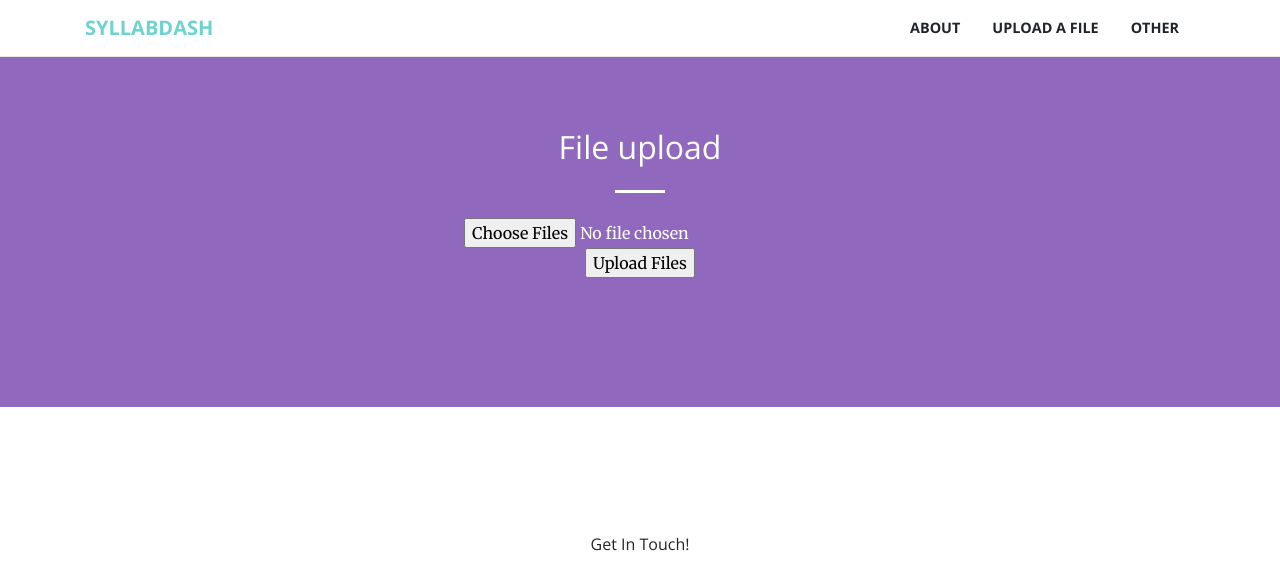
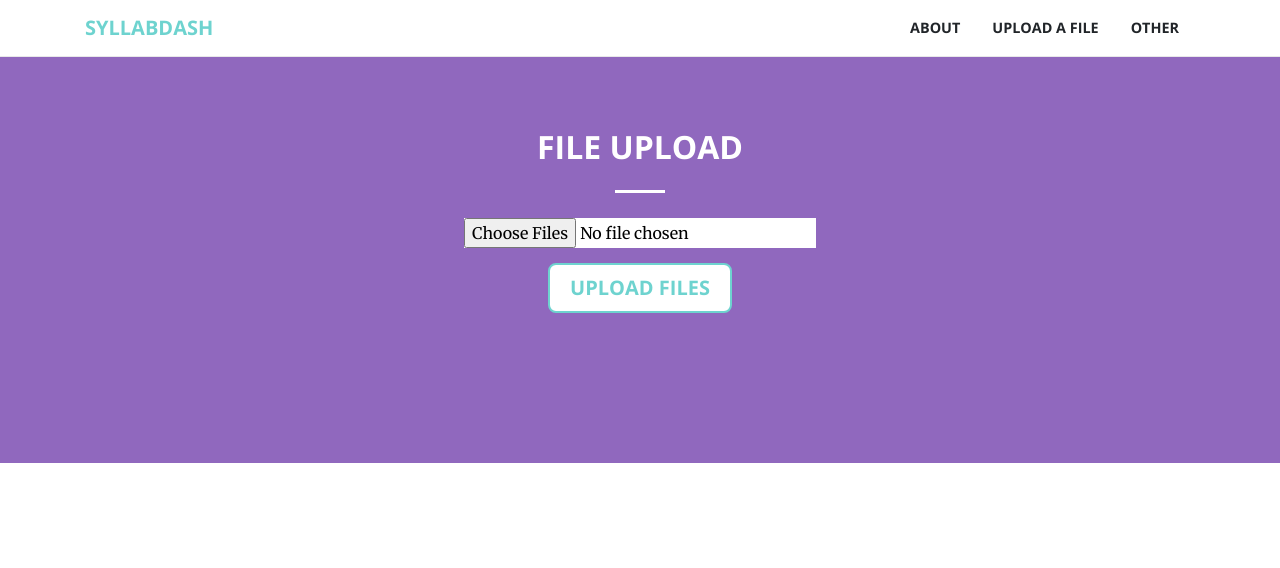
Before and after one commit to mpreyes/syllabDash, a Django app: page /syllab_dash/file_upload/ in a window 1280 px wide. Shown: the top 568 px of the page. Run offline with Django 3.2, Linux system fonts and the light colour scheme; some libraries are stand-ins or nearby versions.

Commit message:
file upload html changes

```diff
--- a/syllab_dash/templates/syllab_dash/file_upload.html
+++ b/syllab_dash/templates/syllab_dash/file_upload.html
@@ -3,24 +3,70 @@
 {% load static %}
 
 {% block content %}
+
+<style>
+.text {font-weight: 700;
+  text-transform: uppercase;
+  font-family: 'Open Sans', 'Helvetica Neue', Arial, sans-serif"
+}
+
+.upload-btn-wrapper {
+  position: relative;
+  overflow: hidden;
+  display: inline-block;
+  padding: 15px;
+}
+
+.btn {
+  border: 2px solid #6ed3cf;
+  color: #6ed3cf;
+  background-color: white;
+  padding: 8px 20px;
+  border-radius: 8px;
+  font-size: 20px;
+  font-weight: bold;
+}
+
+ .btn:hover {
+      background-color: #6ed3cf;
+      color: white;
+ }
+
+.upload-btn-wrapper input[type=file] {
+  font-size: 100px;
+  position: absolute;
+  left: 0;
+  top: 0;
+  opacity: 0;
+}
+
+.choose-file {
+  background-color: white;
+  color: black;
+}
+
+.choose-file:hover {
+  cursor: pointer;
+}
+</style>
     <section class="bg-dark text-white">
       <div class="container text-center">
 
           <div class="row">
           <div class="col-lg-8 mx-auto text-center">
-            <h2 class="section-heading text-white">File upload</h2>
+            <h2 class="section-heading text-white text">File upload</h2>
             <hr class="light my-4">
               <table>
               <tr>
                 <td>
                   <form action="{{ request.build_absolute_uri }}" method="POST" enctype="multipart/form-data" >
                   {% csrf_token %}
-                  <input type="file" name="file" id="files" multiple/>
-
+                  <input class="choose-file" type="file" name="file" id="files" accept=".docx" multiple/>
                   <pre id="filelist" style="display:none;"></pre>
                   <br>
-
-                    <input type="submit" value="Upload Files" />
+                     <div class="upload-btn-wrapper">
+                      <input type="submit" value="Upload Files" class="btn"/>
+                    </div>
                   </form>
                 </td>
               </tr>
--- a/syllab_dash/views.py
+++ b/syllab_dash/views.py
@@ -68,9 +68,6 @@ def file_upload(request):
 
 
 def show_file_contents(request):
-
-    return render(request, 'syllab_dash/show_file_contents.html')
-
     return render(request, 'syllab_dash/show_file_contents.html')
 
 
@@ -115,29 +112,30 @@ def parse_table_data(candidate_tables):
 def parse_assignments(table_data, file):
     assignments = []
     for row in table_data:
-        date = parse_date(row["date"])
-        for key in row.keys():
-            if 'assignment' in key:
-                summary = parse_summary(row[key], file)
-                break
-        timezone = datetime.utcnow().astimezone().tzinfo
-        event = {
-            'summary': summary,
-            'location': '',
-            'description': '',
-            'start': {
-                'dateTime': date,
-                'timeZone': timezone,
-            },
-            'end': {
-                'dateTime': date,
-                'timeZone': timezone,
-            },
-            'recurrence': [],
-            'attendees': [],
-            'reminders': {},
-            }
-        assignments.append(event)
+        if(row["date"]):
+            date = parse_date(row["date"])
+            for key in row.keys():
+                if 'assignment' in key:
+                    summary = parse_summary(row[key], file)
+                    break
+            timezone = datetime.utcnow().astimezone().tzinfo
+            event = {
+                'summary': summary,
+                'location': '',
+                'description': '',
+                'start': {
+                    'dateTime': date,
+                    'timeZone': timezone,
+                },
+                'end': {
+                    'dateTime': date,
+                    'timeZone': timezone,
+                },
+                'recurrence': [],
+                'attendees': [],
+                'reminders': {},
+                }
+            assignments.append(event)
     return assignments
 
 def parse_summary(assignment, file):
```
